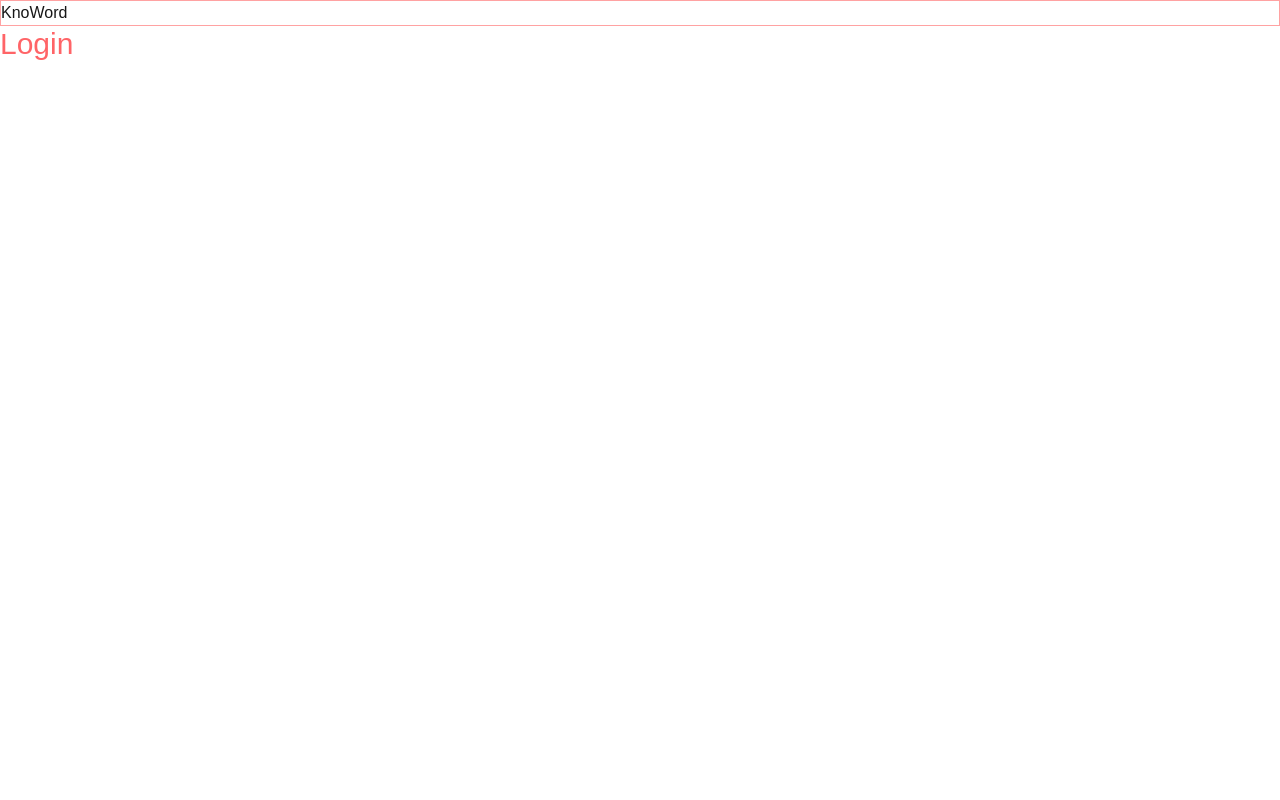
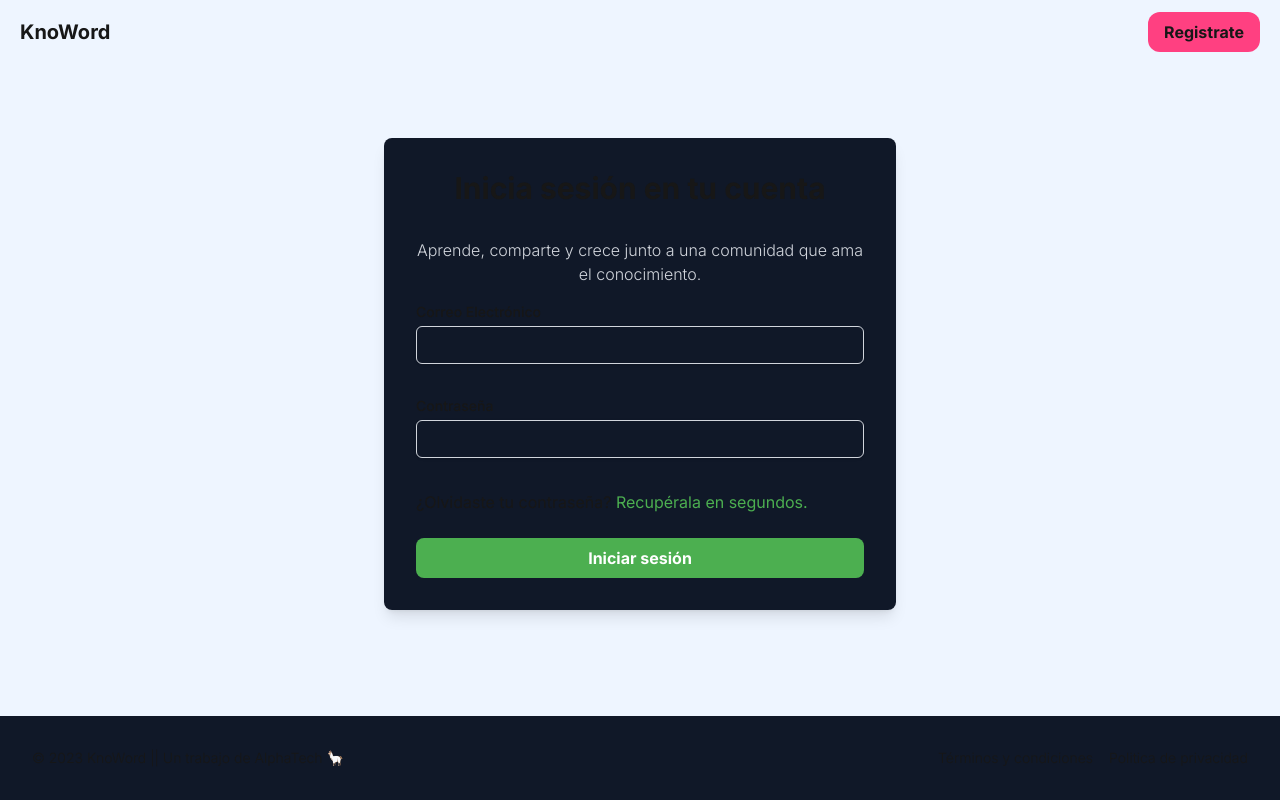
Before and after one commit to MiguelAngel0401/KnowordKiwi, a Next.js app in the folder frontend/: page /login in a window 1280 px wide. Built offline with nearby package versions, Linux system fonts and the light colour scheme.

Commit message:
feat: mejora en el diseño de la pantalla de login

```diff
--- a/frontend/app/(auth)/layout.tsx
+++ b/frontend/app/(auth)/layout.tsx
@@ -4,15 +4,27 @@ export default function AuthLayout({
   children: React.ReactNode;
 }) {
   return (
-    // <div className="min-h-screen bg-gray-100 flex items-center justify-center">
-    //   {children}
-    // </div>
-    <div className="w-full">
-      {" "}
-      <nav className="border border-red-300">
-        <h1>KnoWord</h1>
+    <div className="w-full min-h-screen flex flex-col">
+      <nav className="w-full inline-flex items-center px-5 py-3">
+        <h1 className="text-xl font-bold mr-auto">KnoWord</h1>
+        <ul className="flex space-x-4">
+          <li>
+            <button className="px-4 py-2 bg-secondary text-color-text font-bold rounded-xl hover:bg-secondary-hover transition duration-300">
+              Registrate
+            </button>
+          </li>
+        </ul>
       </nav>
-      <div>{children}</div>
+      <main className="flex-1 flex items-center justify-center text-color-text">
+        {children}
+      </main>
+      <footer className="w-full bg-gray-900 text-color-text text-center p-8 mt-8 flex text-sm font-light">
+        <p className="">© 2023 KnoWord || Un trabajo de AlphaTech 🦙</p>
+        <div className="flex space-x-4 ml-auto">
+          <p>Términos y condiciones</p>
+          <p>Politica de privacidad</p>
+        </div>
+      </footer>
     </div>
   );
 }
--- a/frontend/app/(auth)/login/page.tsx
+++ b/frontend/app/(auth)/login/page.tsx
@@ -1,3 +1,54 @@
-export default function page() {
-  return <h1 className="text-3xl text-red-400">Login</h1>;
+import {
+  Button,
+  Field,
+  Fieldset,
+  Input,
+  Label,
+  Legend,
+} from "@headlessui/react";
+import Link from "next/link";
+
+export default function LoginPage() {
+  return (
+    <Fieldset className="space-y-8 bg-gray-900 rounded-lg shadow-lg max-w-lg p-8">
+      <Legend className="text-3xl font-bold text-center">
+        Inicia sesión en tu cuenta
+      </Legend>
+      <Field>
+        <h3 className="font-light text-center mb-4 text-gray-300">
+          Aprende, comparte y crece junto a una comunidad que ama el
+          conocimiento.
+        </h3>
+        <Label className="block text-sm font-medium">Correo Electrónico</Label>
+        <Input
+          type="email"
+          autoComplete="email"
+          required
+          className="mt-1 block w-full border border-gray-300 rounded-md shadow-sm py-2 px-3 focus:outline-none focus:ring-primary focus:border-primary sm:text-sm transition duration-150 ease-in-out"
+        />
+      </Field>
+      <Field>
+        <Label className="block text-sm font-medium">Contraseña</Label>
+        <Input
+          type="password"
+          autoComplete="current-password"
+          className="mt-1 block w-full border border-gray-300 rounded-md shadow-sm py-2 px-3 focus:outline-none focus:ring-primary focus:border-primary sm:text-sm transition duration-150 ease-in-out"
+          required
+        />
+      </Field>
+      <span>¿Olvidaste tu contraseña? </span>
+      <Link
+        href="/reset-password"
+        className="text-primary hover:text-primary-hover transition duration-150 ease-in-out"
+      >
+        Recupérala en segundos.
+      </Link>
+      <Button
+        type="submit"
+        className="w-full bg-primary text-white font-bold py-2 px-4 rounded-lg hover:bg-primary-hover mt-6 transition duration-300"
+      >
+        Iniciar sesión
+      </Button>
+    </Fieldset>
+  );
 }
--- a/frontend/app/globals.css
+++ b/frontend/app/globals.css
@@ -1,7 +1,7 @@
 @import "tailwindcss";
 
 :root {
-  --background: #ffffff;
+  --background: #eef5ff;
   --foreground: #171717;
 }
 
@@ -9,6 +9,14 @@
   --color-background: var(--background);
   --color-foreground: var(--foreground);
   --font-sans: var(--font-inter);
+  --color-primary: #4caf50;
+  --color-primary-hover: #428d46;
+  --color-accent: #2196f3;
+  --color-accent-hover: #1976d2;
+  --color-text: #333333;
+  --color-text-secondary: #757575;
+  --color-secondary: #ff4081;
+  --color-secondary-hover: #f50057;
 }
 
 @media (prefers-color-scheme: dark) {
--- a/frontend/app/layout.tsx
+++ b/frontend/app/layout.tsx
@@ -20,7 +20,7 @@ export default function RootLayout({
 }>) {
   return (
     <html lang="es">
-      <body className={`${inter.variable} antialiased`}>{children}</body>
+      <body className={`${inter.className} antialiased`}>{children}</body>
     </html>
   );
 }
```
